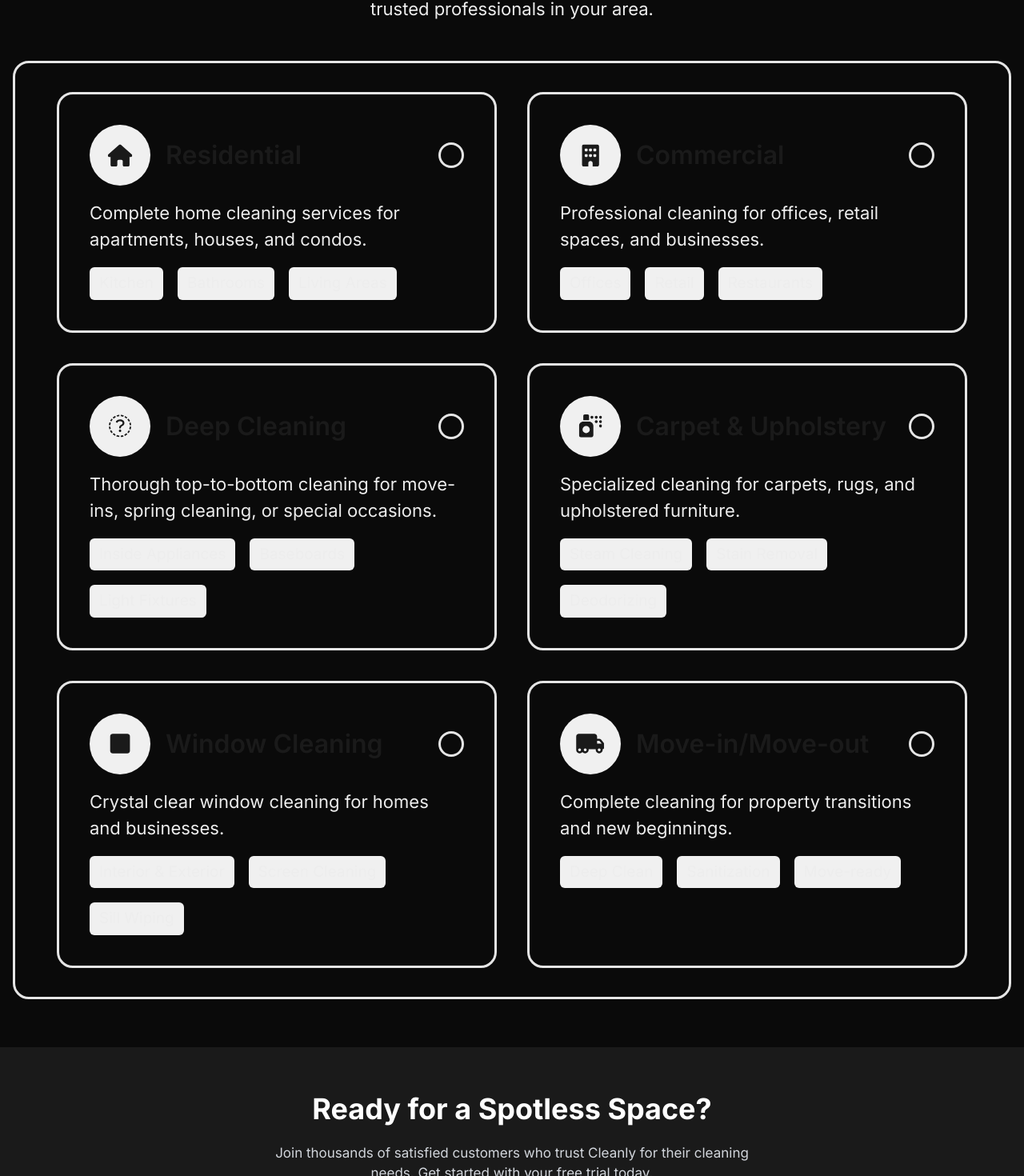
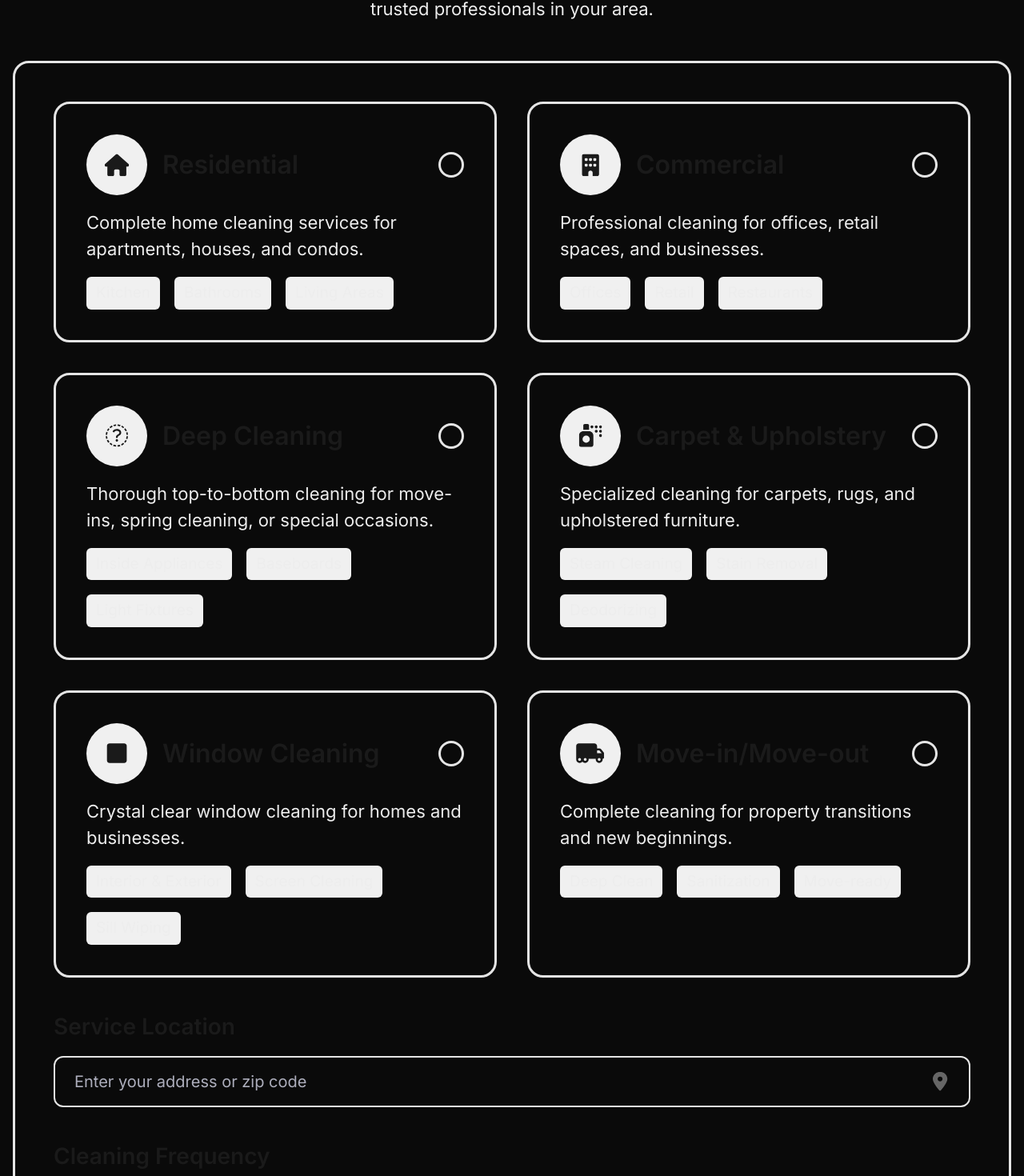
Before and after one commit to nitinmandloi26/FormZ, a Next.js app: page /services in a window 1280 px wide. Shown: the part 258-1728 px from the top of the page at 80% size. Built offline with nearby package versions, Linux system fonts and the light colour scheme.

Commit message:
location

```diff
--- a/src/components/services.js
+++ b/src/components/services.js
@@ -1,41 +1,81 @@
 "use client";
+
 import { useState } from "react";
 import { Heading1, Content1 } from "./typography";
 import Image from "next/image";
 
-const ServicesPage = ({hero,services}) => {
-    const [activeService, setActiveServive] = useState({index:null,service:null});
-    const handleClick = (service,index) => {
-        setActiveServive({index,service});
-    }
-    return(
+const ServicesPage = ({ hero, services }) => {
+  const [activeService, setActiveService] = useState({ index: null, service: null });
+
+  const handleClick = (service, index) => {
+    setActiveService({ index, service });
+  };
+
+  return (
     <div className="w-full py-6 md:py-15 justify-center items-center">
       <div className="max-w-[1332px] mx-auto px-5.5 md:px-4">
+        {/* Hero Section */}
         <div className="text-center mb-12">
-                    <Heading1 classDynamic="max-w-[258px] md:max-w-[600px] mb-5" title={hero.heading}/>
-                    <Content1 classDynamic="max-w-[290px] md:max-w-[830px] mb-1.5 mx-auto md:mb-0" content={hero.content}/>
+          <Heading1
+            classDynamic="max-w-[258px] md:max-w-[600px] mb-5"
+            title={hero.heading}
+          />
+          <Content1
+            classDynamic="max-w-[290px] md:max-w-[830px] mb-1.5 mx-auto md:mb-0"
+            content={hero.content}
+          />
         </div>
-                <div className="border-3 border-[#E5E5E5] rounded-[20px] px-13 py-9 py- w-full grid grid-cols-1 md:grid-cols-2 gap-2.5 md:gap-9.5">
-                    {services.map((service,index) => {
+
+        {/* Services Grid */}
+        <div className="border-3 border-[#E5E5E5] rounded-[20px] px-12 py-12">
+          <div className="w-full grid grid-cols-1 md:grid-cols-2 gap-2.5 md:gap-9.5 mb-10">
+            {services.map((service, index) => {
               const isActive = activeService.index === index;
+
               return (
-                       <div key={index} onClick={()=>handleClick(service,index)} className={`cursor-pointer border-3 rounded-[20px] p-9.5
+                <div
+                  key={index}
+                  onClick={() => handleClick(service, index)}
+                  className={`cursor-pointer border-3 transition-colors rounded-[20px] p-9.5
                     ${isActive ? "bg-[#1a1a1a] text-white border-[#1a1a1a]" : "border-[#E5E5E5]"}
-                       `}>
+                  `}
+                >
                   <div className="flex flex-col gap-4.5">
+                    {/* Header */}
                     <div className="flex items-center justify-between">
                       <div className="flex items-center gap-4.75">
                         <span className="w-19 h-19 rounded-full bg-[#F0F0F0] flex items-center justify-center">
-                                <Image className="h-[29px] w-auto" src={service.icon} width={29} height={29} alt={service.title}/>
+                          <Image
+                            className="h-[29px] w-auto"
+                            src={service.icon}
+                            width={29}
+                            height={29}
+                            alt={service.title}
+                          />
                         </span>
-                              <h3 className={`text-[32px] font-semibold ${isActive ? "text-[#fff]" : "text-[#1A1A1A]"}`}>{service.title}</h3>
+                        <h3
+                          className={`text-[32px] font-semibold ${
+                            isActive ? "text-[#fff]" : "text-[#1A1A1A]"
+                          }`}
+                        >
+                          {service.title}
+                        </h3>
                       </div>
-                            <span className="w-8 h-8 rounded-full border-3 border-[#E5E5E5]"></span>
+                      <span className="w-8 h-8 rounded-full border-3 border-[#E5E5E5]" />
                     </div>
-                            <p className="text-[22px] ">{service.content}</p>
+
+                    {/* Content */}
+                    <p className="text-[22px]">{service.content}</p>
+
+                    {/* Tags */}
                     <div className="flex flex-wrap gap-4.5">
                       {service.tags.map((tag) => (
-                                    <span key={tag} className={`px-3 py-1.5 text-[19px] rounded-[6px] bg-[#F0F0F0] ${isActive && "text-[#666666]"}`}>
+                        <span
+                          key={tag}
+                          className={`px-3 py-1.5 text-[19px] rounded-[6px] bg-[#F0F0F0] ${
+                            isActive && "text-[#666666]"
+                          }`}
+                        >
                           {tag}
                         </span>
                       ))}
@@ -45,9 +85,35 @@ const ServicesPage = ({hero,services}) => {
               );
             })}
           </div>
+
+          {/* Service Location Input */}
+          <div className="mb-10">
+            <label className="text-[28px] font-semibold text-[#1A1A1A] block mb-4">
+              Service Location
+            </label>
+            <span className="block relative">
+                <input
+                    type="text"
+                    placeholder="Enter your address or zip code"
+                    className="w-full border-2 border-[#E5E5E5] rounded-[12px] font-normal text-[20px]
+                         placeholder:text-[#ADAEBC] text-[#666666] leading-9 px-6 py-3"
+                />
+                <Image className="absolute right-7 top-1/2 -translate-y-1/2" src="images/services/location.svg" width={19} height={26} alt="map" />
+            </span>
+          </div>
+
+          <div className="mb-10">
+            <label className="text-[28px] font-semibold text-[#1A1A1A] block mb-4">
+              Cleaning Frequency
+            </label>
+
+          </div>
+
+
+        </div>
       </div>
     </div>
   );
-}
+};
 
 export default ServicesPage;
```
Also changed, not shown: public/images/services/location.svg (added). Lines whose indentation alone changed are shown as unchanged.
